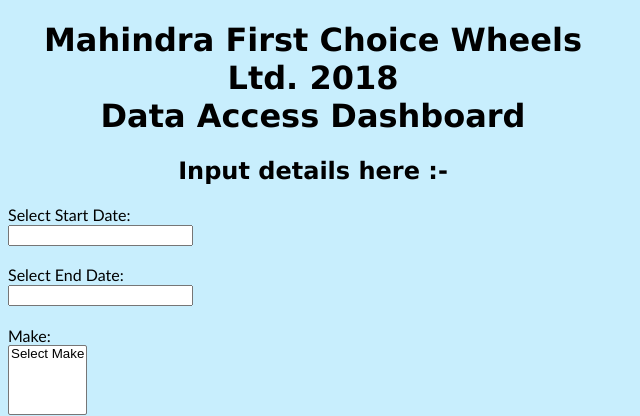
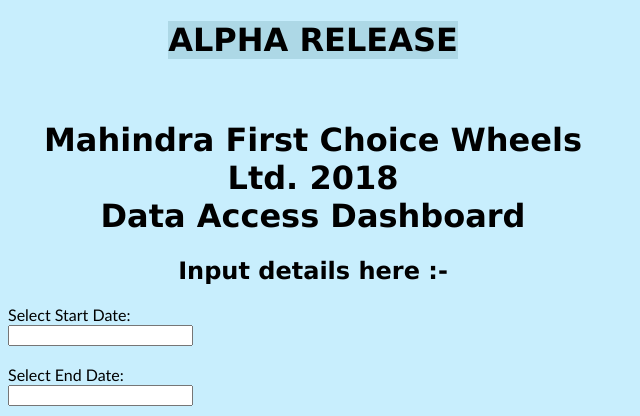
Before and after one commit to mfcwlinternship/chartjs, a PHP site: page /chartjs/prax.php in a window 1280 px wide. Shown: the top 416 px of the page, without its empty margins (0-640 px from the left). Run offline with PHP 8.4, Linux system fonts and the light colour scheme; data that the repository does not hold is empty; some libraries are stand-ins or nearby versions.

Commit message:
first develop commit

```diff
--- a/prax.php
+++ b/prax.php
@@ -64,7 +64,7 @@
 
 </head>
 <body>
-
+<h1><mark style = "background-color:lightblue">ALPHA RELEASE</mark></h1><br>
 <h1>Mahindra First Choice Wheels Ltd. 2018 <br> Data Access Dashboard</h1>
 <h2> Input details here :- </h2>
 
```
